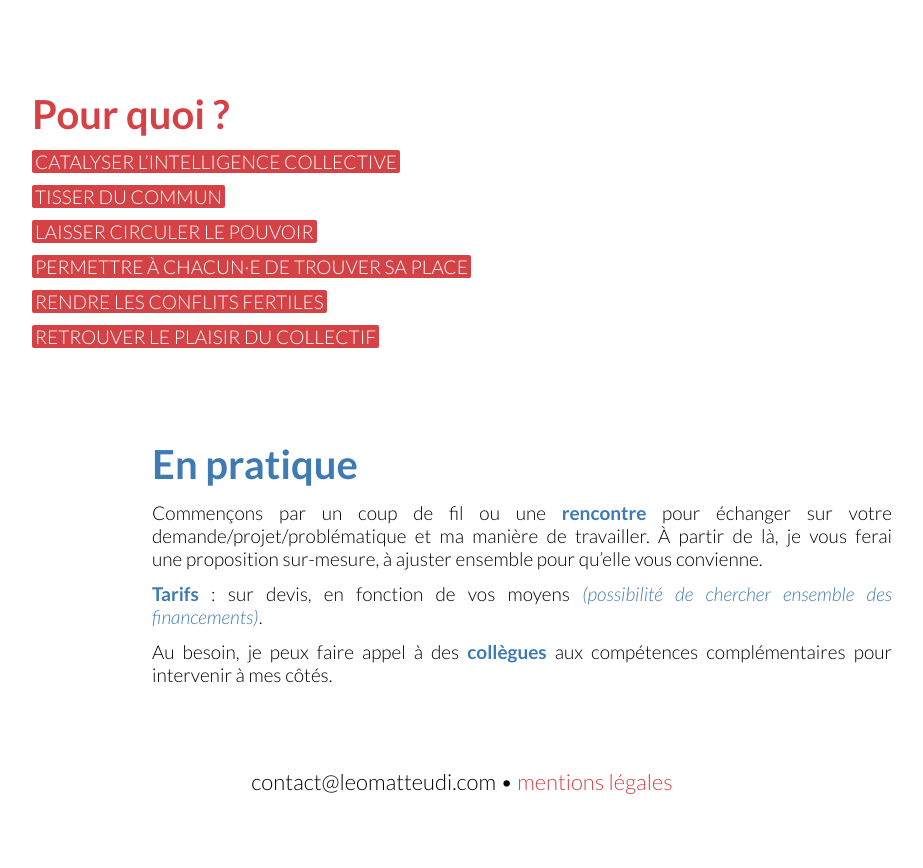
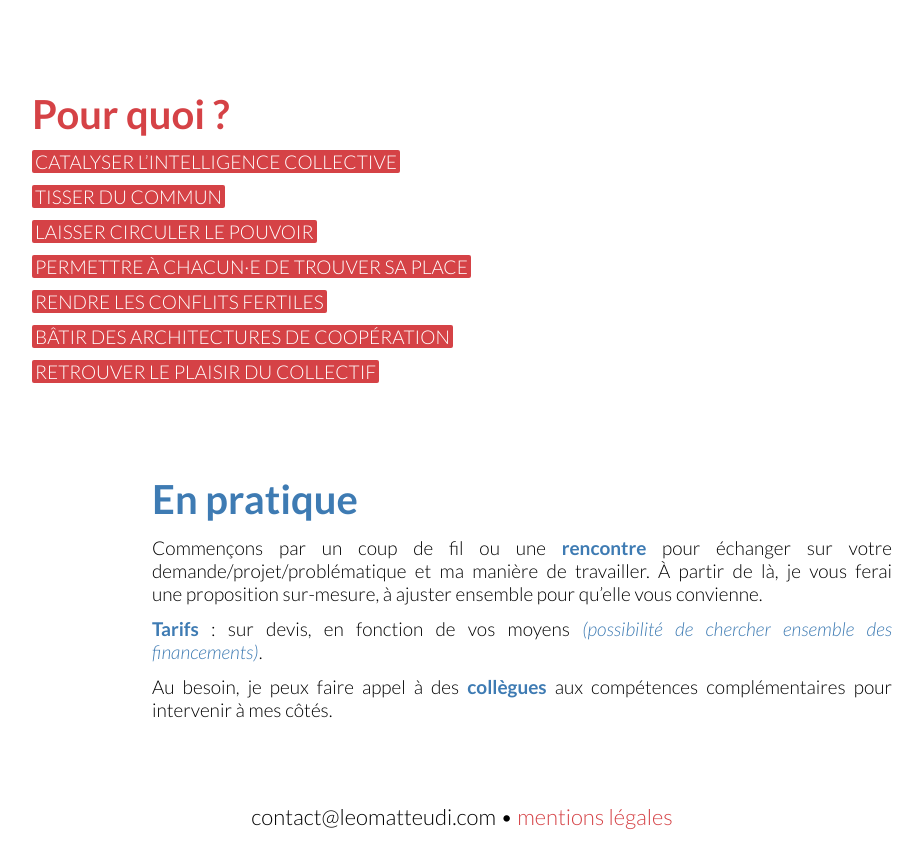
Before and after one commit to leomatteudi/leomatteudi, a Jekyll site: the page built from pages/2-organisations.html, in a window 1280 px wide and 900 px high, scrolled down 1132 px. Shown: the top 868 px of the window, without its empty margins (178-1101 px from the left). Built offline with Jekyll 4.4.1, drawn with Linux system fonts in a browser that asks for light colours.

Commit message:
Update 2-organisations.html

```diff
--- a/pages/2-organisations.html
+++ b/pages/2-organisations.html
@@ -25,6 +25,7 @@ title: Organisations
 	<p><strong>LAISSER CIRCULER LE POUVOIR</strong></p>
 	<p><strong>PERMETTRE À CHACUN·E DE TROUVER SA PLACE</strong></p>
 	<p><strong>RENDRE LES CONFLITS FERTILES</strong></p>
+	<p><strong>BÂTIR DES ARCHITECTURES DE COOPÉRATION</strong></p>
 	<p><strong>RETROUVER LE PLAISIR DU COLLECTIF</strong></p>
 </div>
 
```
